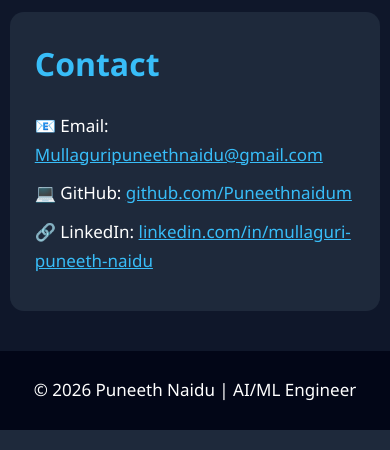
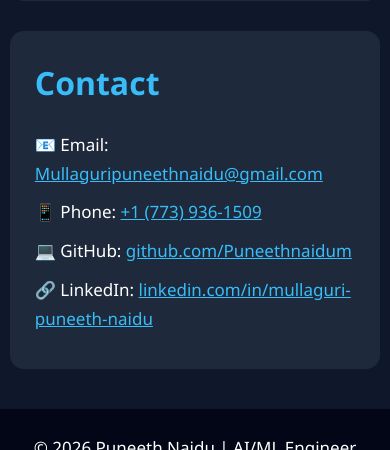
Before and after one commit to Puneethnaidum/Puneeth-Portfolio, a Flask app: page / in a window 390 px wide. Shown: the part 6050-6500 px from the top of the page. Run offline with Flask 3, Linux system fonts and the light colour scheme.

Commit message:
Added phone number

````diff
--- a/templates/index.html
+++ b/templates/index.html
@@ -1,3 +1,4 @@
+```html
 <!DOCTYPE html>
 <html lang="en">
 
@@ -181,19 +182,29 @@
     <section id="contact">
         <h2>Contact</h2>
 
-        <p>📧 Email:
+        <p>
+            📧 Email:
             <a href="mailto:Mullaguripuneethnaidu@gmail.com">
                 Mullaguripuneethnaidu@gmail.com
             </a>
         </p>
 
-        <p>💻 GitHub:
+        <p>
+            📱 Phone:
+            <a href="tel:+17739361509">
+                +1 (773) 936-1509
+            </a>
+        </p>
+
+        <p>
+            💻 GitHub:
             <a href="https://github.com/Puneethnaidum" target="_blank">
                 github.com/Puneethnaidum
             </a>
         </p>
 
-        <p>🔗 LinkedIn:
+        <p>
+            🔗 LinkedIn:
             <a href="https://www.linkedin.com/in/mullaguri-puneeth-naidu/" target="_blank">
                 linkedin.com/in/mullaguri-puneeth-naidu
             </a>
@@ -207,3 +218,4 @@
 </body>
 
 </html>
+```
````
